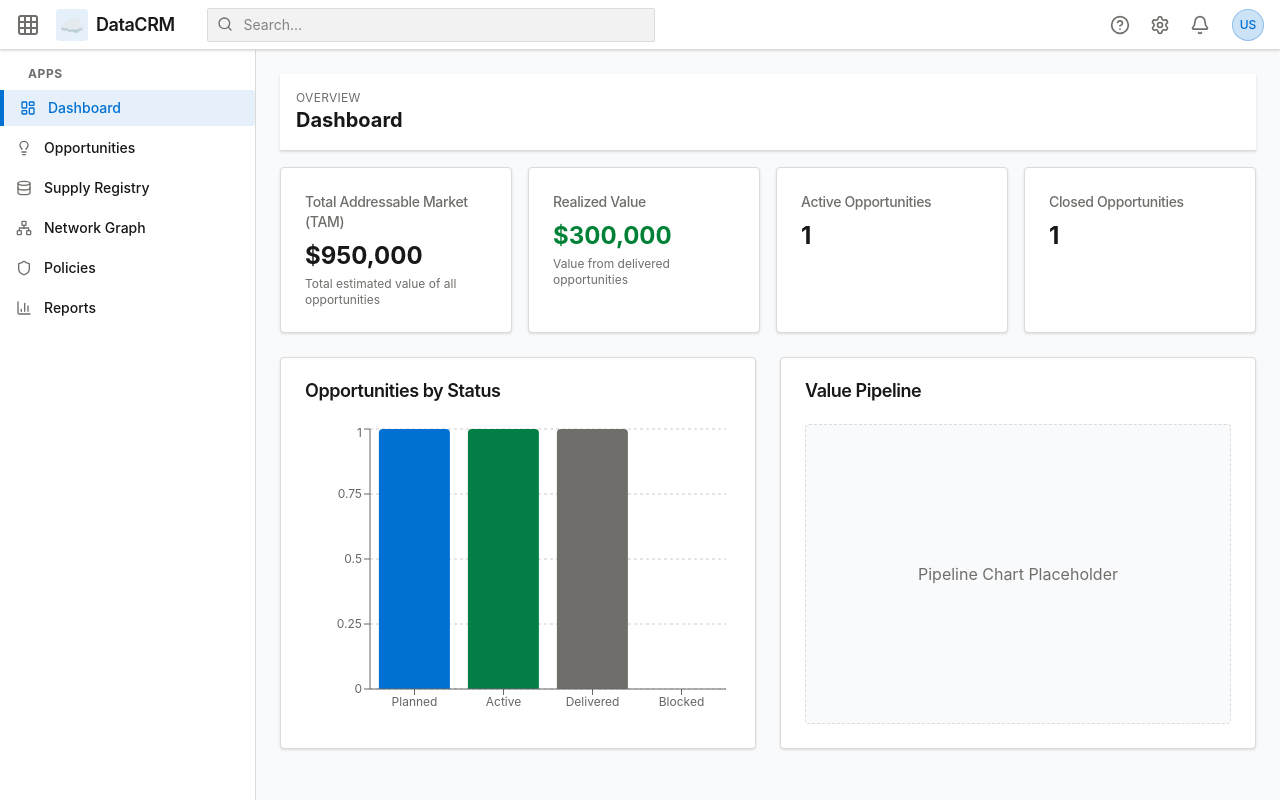
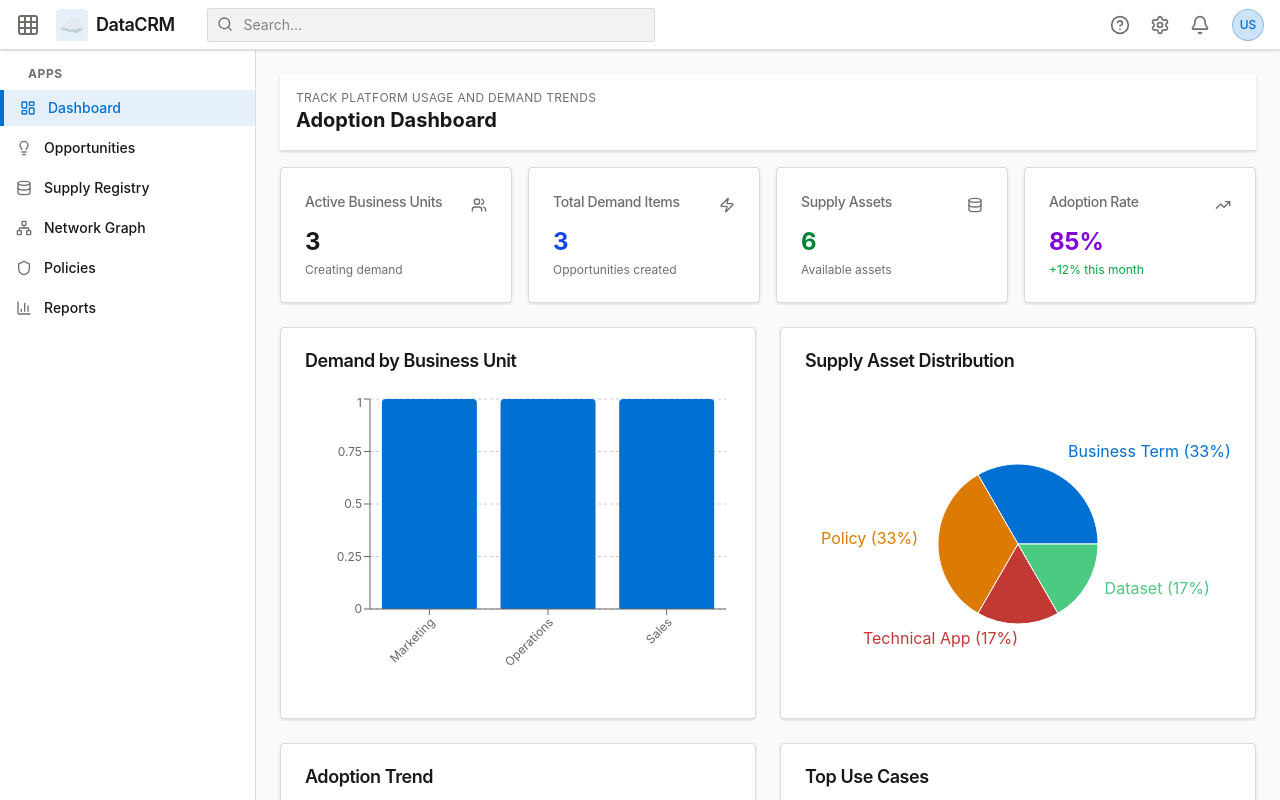
Before and after one commit to siddharthrajagopal/datacrmdemo, a Next.js app: page /dashboard in a window 1280 px wide. Built offline with nearby package versions, Linux system fonts and the light colour scheme.

Commit message:
Redesign dashboard to focus on adoption metrics

```diff
--- a/app/dashboard/page.tsx
+++ b/app/dashboard/page.tsx
@@ -3,93 +3,231 @@
 import { PageHeader } from "@/components/layout/PageHeader"
 import { Card, CardContent, CardHeader, CardTitle } from "@/components/ui/Card"
 import { store } from "@/lib/store"
-import { BarChart, Bar, XAxis, YAxis, CartesianGrid, Tooltip, ResponsiveContainer, Cell } from 'recharts'
+import { BarChart, Bar, XAxis, YAxis, CartesianGrid, Tooltip, ResponsiveContainer, Cell, PieChart, Pie, LineChart, Line, Legend } from 'recharts'
+import { TrendingUp, Users, Database, Zap } from "lucide-react"
 
 export default function DashboardPage() {
-    const metrics = store.getMetrics()
     const opportunities = store.getOpportunities()
+    const supplyAssets = store.getSupplyAssets()
 
-    // Prepare chart data
-    const dataByStatus = [
-        { name: 'Planned', value: opportunities.filter(o => o.status === 'Planned').length, color: '#0070d2' },
-        { name: 'Active', value: opportunities.filter(o => o.status === 'Active').length, color: '#027e46' },
-        { name: 'Delivered', value: opportunities.filter(o => o.status === 'Delivered').length, color: '#706e6b' },
-        { name: 'Blocked', value: opportunities.filter(o => o.status === 'Blocked').length, color: '#c23934' },
+    // Business Unit Demand Analysis
+    const buDemand = opportunities.reduce((acc, opp) => {
+        acc[opp.businessUnit] = (acc[opp.businessUnit] || 0) + 1
+        return acc
+    }, {} as Record<string, number>)
+
+    const buData = Object.entries(buDemand).map(([name, value]) => ({ name, value }))
+        .sort((a, b) => b.value - a.value)
+
+    // Supply Asset Type Distribution
+    const assetTypeDistribution = supplyAssets.reduce((acc, asset) => {
+        acc[asset.type] = (acc[asset.type] || 0) + 1
+        return acc
+    }, {} as Record<string, number>)
+
+    const assetData = Object.entries(assetTypeDistribution).map(([name, value], index) => ({
+        name,
+        value,
+        color: ['#0070d2', '#dd7a01', '#c23934', '#4bca81', '#706e6b'][index % 5]
+    }))
+
+    // Adoption Trend (mock data - in real app would be from time-series data)
+    const adoptionTrend = [
+        { month: 'Jan', opportunities: 3, assets: 8 },
+        { month: 'Feb', opportunities: 5, assets: 12 },
+        { month: 'Mar', opportunities: 8, assets: 15 },
+        { month: 'Apr', opportunities: 12, assets: 18 },
+        { month: 'May', opportunities: 15, assets: 22 },
+        { month: 'Jun', opportunities: opportunities.length, assets: supplyAssets.length },
     ]
+
+    // Use Case Tracking (mock - would come from actual use case field)
+    const useCases = [
+        { name: 'Customer Analytics', count: 8, color: '#0070d2' },
+        { name: 'Risk Management', count: 6, color: '#dd7a01' },
+        { name: 'Supply Chain', count: 5, color: '#4bca81' },
+        { name: 'Marketing', count: 4, color: '#c23934' },
+        { name: 'Finance', count: 3, color: '#706e6b' },
+    ]
+
+    // Top Contributors
+    const topContributors = opportunities.reduce((acc, opp) => {
+        acc[opp.owner] = (acc[opp.owner] || 0) + 1
+        return acc
+    }, {} as Record<string, number>)
+
+    const topContributorsList = Object.entries(topContributors)
+        .map(([name, count]) => ({ name, count }))
+        .sort((a, b) => b.count - a.count)
+        .slice(0, 5)
 
     return (
         <div>
-            <PageHeader title="Dashboard" subtitle="Overview" />
+            <PageHeader title="Adoption Dashboard" subtitle="Track platform usage and demand trends" />
 
+            {/* KPI Cards */}
             <div className="grid grid-cols-4 gap-4 mb-6">
                 <Card>
-                    <CardHeader className="pb-2">
-                        <CardTitle className="text-sm font-medium text-muted-foreground">Total Addressable Market (TAM)</CardTitle>
+                    <CardHeader className="flex flex-row items-center justify-between pb-2">
+                        <CardTitle className="text-sm font-medium text-muted-foreground">Active Business Units</CardTitle>
+                        <Users className="h-4 w-4 text-muted-foreground" />
                     </CardHeader>
                     <CardContent>
-                        <div className="text-2xl font-bold">${metrics.totalTAM.toLocaleString()}</div>
-                        <p className="text-xs text-muted-foreground mt-1">Total estimated value of all opportunities</p>
+                        <div className="text-2xl font-bold">{Object.keys(buDemand).length}</div>
+                        <p className="text-xs text-muted-foreground mt-1">Creating demand</p>
                     </CardContent>
                 </Card>
+
                 <Card>
-                    <CardHeader className="pb-2">
-                        <CardTitle className="text-sm font-medium text-muted-foreground">Realized Value</CardTitle>
+                    <CardHeader className="flex flex-row items-center justify-between pb-2">
+                        <CardTitle className="text-sm font-medium text-muted-foreground">Total Demand Items</CardTitle>
+                        <Zap className="h-4 w-4 text-muted-foreground" />
                     </CardHeader>
                     <CardContent>
-                        <div className="text-2xl font-bold text-green-700">${metrics.realizedValue.toLocaleString()}</div>
-                        <p className="text-xs text-muted-foreground mt-1">Value from delivered opportunities</p>
+                        <div className="text-2xl font-bold text-blue-700">{opportunities.length}</div>
+                        <p className="text-xs text-muted-foreground mt-1">Opportunities created</p>
                     </CardContent>
                 </Card>
+
                 <Card>
-                    <CardHeader className="pb-2">
-                        <CardTitle className="text-sm font-medium text-muted-foreground">Active Opportunities</CardTitle>
+                    <CardHeader className="flex flex-row items-center justify-between pb-2">
+                        <CardTitle className="text-sm font-medium text-muted-foreground">Supply Assets</CardTitle>
+                        <Database className="h-4 w-4 text-muted-foreground" />
                     </CardHeader>
                     <CardContent>
-                        <div className="text-2xl font-bold">{metrics.activeOpportunities}</div>
+                        <div className="text-2xl font-bold text-green-700">{supplyAssets.length}</div>
+                        <p className="text-xs text-muted-foreground mt-1">Available assets</p>
                     </CardContent>
                 </Card>
+
                 <Card>
-                    <CardHeader className="pb-2">
-                        <CardTitle className="text-sm font-medium text-muted-foreground">Closed Opportunities</CardTitle>
+                    <CardHeader className="flex flex-row items-center justify-between pb-2">
+                        <CardTitle className="text-sm font-medium text-muted-foreground">Adoption Rate</CardTitle>
+                        <TrendingUp className="h-4 w-4 text-muted-foreground" />
                     </CardHeader>
                     <CardContent>
-                        <div className="text-2xl font-bold">{metrics.closedOpportunities}</div>
+                        <div className="text-2xl font-bold text-purple-700">85%</div>
+                        <p className="text-xs text-green-600 mt-1">+12% this month</p>
                     </CardContent>
                 </Card>
             </div>
 
-            <div className="grid grid-cols-2 gap-6">
-                <Card className="col-span-1">
+            {/* Charts */}
+            <div className="grid grid-cols-2 gap-6 mb-6">
+                <Card>
                     <CardHeader>
-                        <CardTitle>Opportunities by Status</CardTitle>
+                        <CardTitle>Demand by Business Unit</CardTitle>
                     </CardHeader>
                     <CardContent>
                         <div className="h-[300px] w-full">
                             <ResponsiveContainer width="100%" height="100%">
-                                <BarChart data={dataByStatus}>
+                                <BarChart data={buData}>
                                     <CartesianGrid strokeDasharray="3 3" vertical={false} />
-                                    <XAxis dataKey="name" tick={{ fontSize: 12 }} />
+                                    <XAxis dataKey="name" tick={{ fontSize: 12 }} angle={-45} textAnchor="end" height={80} />
                                     <YAxis tick={{ fontSize: 12 }} />
                                     <Tooltip cursor={{ fill: 'transparent' }} />
-                                    <Bar dataKey="value" radius={[4, 4, 0, 0]}>
-                                        {dataByStatus.map((entry, index) => (
-                                            <Cell key={`cell-${index}`} fill={entry.color} />
-                                        ))}
-                                    </Bar>
+                                    <Bar dataKey="value" fill="#0070d2" radius={[4, 4, 0, 0]} />
                                 </BarChart>
                             </ResponsiveContainer>
                         </div>
                     </CardContent>
                 </Card>
 
-                {/* Placeholder for another chart */}
-                <Card className="col-span-1">
+                <Card>
                     <CardHeader>
-                        <CardTitle>Value Pipeline</CardTitle>
+                        <CardTitle>Supply Asset Distribution</CardTitle>
                     </CardHeader>
                     <CardContent>
-                        <div className="h-[300px] flex items-center justify-center text-muted-foreground bg-gray-50 rounded border border-dashed border-border">
-                            Pipeline Chart Placeholder
+                        <div className="h-[300px] w-full">
+                            <ResponsiveContainer width="100%" height="100%">
+                                <PieChart>
+                                    <Pie
+                                        data={assetData}
+                                        cx="50%"
+                                        cy="50%"
+                                        labelLine={false}
+                                        label={({ name, percent }) => `${name} (${(percent * 100).toFixed(0)}%)`}
+                                        outerRadius={80}
+                                        fill="#8884d8"
+                                        dataKey="value"
+                                    >
+                                        {assetData.map((entry, index) => (
+                                            <Cell key={`cell-${index}`} fill={entry.color} />
+                                        ))}
+                                    </Pie>
+                                    <Tooltip />
+                                </PieChart>
+                            </ResponsiveContainer>
+                        </div>
+                    </CardContent>
+                </Card>
+            </div>
+
+            <div className="grid grid-cols-2 gap-6">
+                <Card>
+                    <CardHeader>
+                        <CardTitle>Adoption Trend</CardTitle>
+                    </CardHeader>
+                    <CardContent>
+                        <div className="h-[300px] w-full">
+                            <ResponsiveContainer width="100%" height="100%">
+                                <LineChart data={adoptionTrend}>
+                                    <CartesianGrid strokeDasharray="3 3" />
+                                    <XAxis dataKey="month" tick={{ fontSize: 12 }} />
+                                    <YAxis tick={{ fontSize: 12 }} />
+                                    <Tooltip />
+                                    <Legend />
+                                    <Line type="monotone" dataKey="opportunities" stroke="#0070d2" strokeWidth={2} name="Opportunities" />
+                                    <Line type="monotone" dataKey="assets" stroke="#4bca81" strokeWidth={2} name="Supply Assets" />
+                                </LineChart>
+                            </ResponsiveContainer>
+                        </div>
+                    </CardContent>
+                </Card>
+
+                <Card>
+                    <CardHeader>
+                        <CardTitle>Top Use Cases</CardTitle>
+                    </CardHeader>
+                    <CardContent>
+                        <div className="space-y-3">
+                            {useCases.map((useCase, index) => (
+                                <div key={index} className="flex items-center justify-between">
+                                    <div className="flex items-center gap-3">
+                                        <div className="w-2 h-8 rounded" style={{ backgroundColor: useCase.color }}></div>
+                                        <span className="text-sm font-medium">{useCase.name}</span>
+                                    </div>
+                                    <div className="flex items-center gap-2">
+                                        <span className="text-sm text-muted-foreground">{useCase.count} opportunities</span>
+                                        <div className="w-24 h-2 bg-gray-200 rounded-full overflow-hidden">
+                                            <div
+                                                className="h-full rounded-full"
+                                                style={{
+                                                    width: `${(useCase.count / useCases[0].count) * 100}%`,
+                                                    backgroundColor: useCase.color
+                                                }}
+                                            ></div>
+                                        </div>
+                                    </div>
+                                </div>
+                            ))}
+                        </div>
+
+                        <div className="mt-6 pt-4 border-t">
+                            <h4 className="text-sm font-semibold mb-3">Top Contributors</h4>
+                            <div className="space-y-2">
+                                {topContributorsList.map((contributor, index) => (
+                                    <div key={index} className="flex items-center justify-between text-sm">
+                                        <div className="flex items-center gap-2">
+                                            <span className="text-xs font-medium text-muted-foreground w-4">#{index + 1}</span>
+                                            <span>{contributor.name}</span>
+                                        </div>
+                                        <span className="text-xs px-2 py-1 bg-blue-50 text-blue-700 rounded-full font-medium">
+                                            {contributor.count} items
+                                        </span>
+                                    </div>
+                                ))}
+                            </div>
                         </div>
                     </CardContent>
                 </Card>
```
